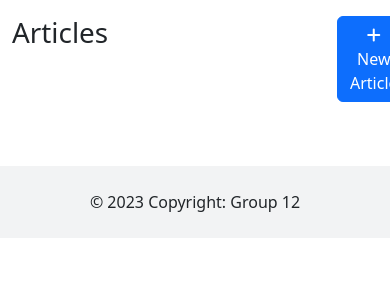
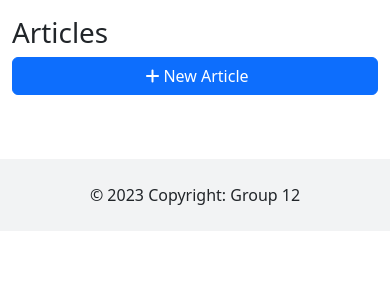
Before and after one commit to aznNoob/hit326-project, a PHP site: page /articles in a window 390 px wide; the page is wider, and only the part inside the window is pictured. Shown: the part 72-372 px from the top of that part. Run offline with PHP 8.4, Linux system fonts and the light colour scheme; data that the repository does not hold is empty; some libraries are stand-ins or nearby versions.

Commit message:
Stylistic change to make articles/index.php view more mobile-friendly

```diff
--- a/app/views/articles/index.php
+++ b/app/views/articles/index.php
@@ -2,10 +2,10 @@
 
 <div class="container">
     <div class="row mb-3">
-        <div class="col-10">
+        <div class="col-md-9 col-lg-10">
             <h1>Articles</h1>
         </div>
-        <div class="col-2">
+        <div class="col-md-3 col-lg-2">
             <a href="<?php echo URLROOT; ?>/articles/add">
                 <button class="btn btn-primary pull-right btn-new-article"><i class="fa fa-plus mx-1"></i>New Article</button>
             </a>
@@ -13,7 +13,7 @@
     </div>
     <div class="row">
         <?php foreach ($data['articles'] as $article) : ?>
-            <article class="col-4 mb-4">
+            <article class="col-md-6 col-lg-4 mb-4">
                 <div class="card">
                     <img class="card-img-top" src="<?php echo URLROOT ?>\img\card-img.svg" alt="Card Image">
                     <div class="card-body">
```
